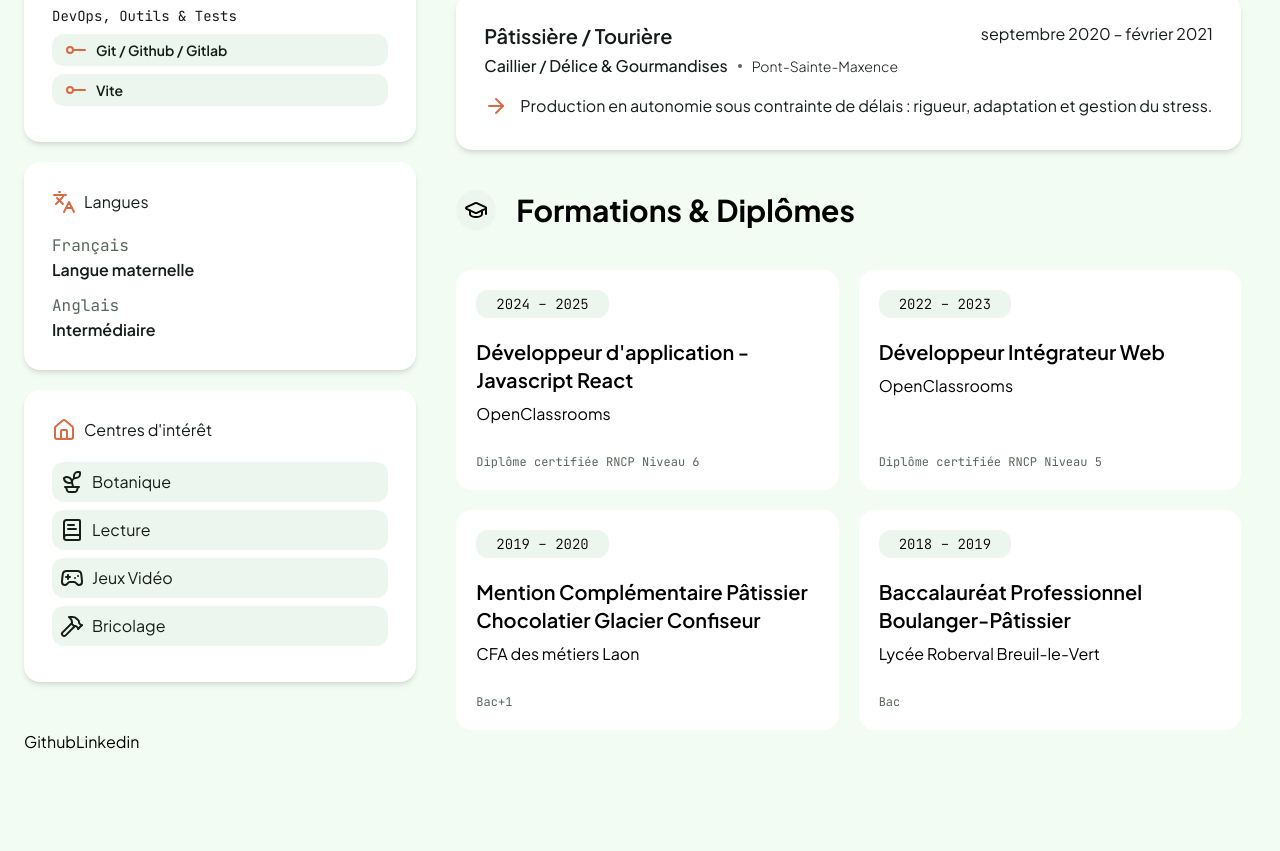
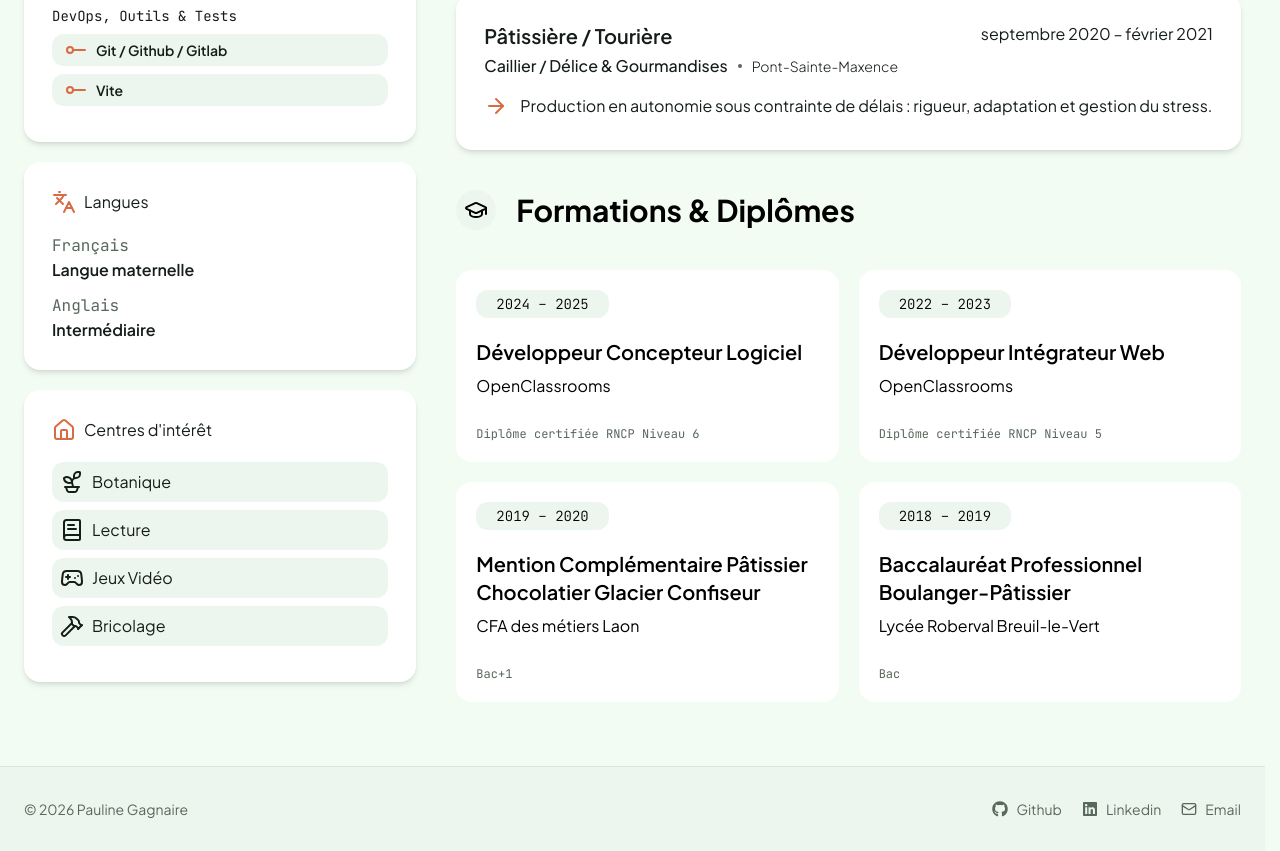
Before and after one commit to ShumiFr/mon-portfolio, a React (Vite) app: page /cv in a window 1280 px wide. Shown: the part 1063-1914 px from the top of the page. Before the commit the page ends 1817 px from the top, so only its background shows below. Built offline with nearby package versions, Linux system fonts and the light colour scheme.

Commit message:
Footer terminé, prochaine étape la page d'Accueil

```diff
--- a/package.json
+++ b/package.json
@@ -10,11 +10,12 @@
     "preview": "vite preview"
   },
   "dependencies": {
+    "@tailwindcss/vite": "^4.3.3",
     "@tanstack/react-router": "^1.170.44",
-    "@tailwindcss/vite": "^4.3.3",
     "lucide-react": "^1.56.0",
     "react": "^19.2.8",
     "react-dom": "^19.2.8",
+    "react-icons": "^5.7.0",
     "tailwindcss": "^4.3.3"
   },
   "devDependencies": {
--- a/src/data/cv.ts
+++ b/src/data/cv.ts
@@ -85,9 +85,9 @@ const formationsData = [
     niveau: "Diplôme certifiée RNCP Niveau 5",
   },
   {
-    id: "f-developpeur-application",
+    id: "f-developpeur-concepteur-logiciel",
     ecole: "OpenClassrooms",
-    diplome: "Développeur d'application - Javascript React",
+    diplome: "Développeur Concepteur Logiciel",
     dateDebut: "2024",
     dateFin: "2025",
     niveau: "Diplôme certifiée RNCP Niveau 6",
--- /dev/null
+++ b/src/features/Footer.tsx
@@ -0,0 +1,36 @@
+import cv from "../data/cv";
+import { FaGithub, FaLinkedin } from "react-icons/fa";
+import { Mail } from "lucide-react";
+
+export default function Footer() {
+  return (
+    <footer className="bg-surface border-t border-surface-fonce">
+      <div className="max-w-site mx-auto px-6 py-8 flex items-center justify-between text-sm text-texte-doux">
+        <span>
+          © {new Date().getFullYear()} {cv.profil.prenom} {cv.profil.nom}
+        </span>
+        <ul className="flex gap-5">
+          {cv.profil.github && (
+            <li>
+              <a className="hover:text-texte transition-colors flex items-center gap-2" target="_blank" rel="noreferrer" href={cv.profil.github}>
+                <FaGithub className="size-4" /> Github
+              </a>
+            </li>
+          )}
+          {cv.profil.linkedin && (
+            <li>
+              <a className="hover:text-texte transition-colors flex items-center gap-2" target="_blank" rel="noreferrer" href={cv.profil.linkedin}>
+                <FaLinkedin className="size-4" /> Linkedin
+              </a>
+            </li>
+          )}
+          <li>
+            <a className="hover:text-texte transition-colors flex items-center gap-2" href={`mailto:${cv.profil.email}`}>
+              <Mail className="size-4" /> Email
+            </a>
+          </li>
+        </ul>
+      </div>
+    </footer>
+  );
+}
--- /dev/null
+++ b/src/pages/Accueil.tsx
@@ -0,0 +1,10 @@
+export default function Accueil() {
+  return (
+    <>
+      <div>{/* Hero banner */}</div>
+      <div>{/* Projets à la Une */}</div>
+      <div>{/* Dernières réflexions & Veille */}</div>
+      <div>{/* Contact */}</div>
+    </>
+  );
+}
--- /dev/null
+++ b/src/pages/Cv.tsx
@@ -0,0 +1,107 @@
+import cv from "../data/cv";
+import ExperienceItem from "../features/cv/ExperienceItem";
+import { Briefcase, CodeXml, Compass, GraduationCap, House, Languages } from "lucide-react";
+import FormationItem from "../features/cv/FormationItem";
+import ListeCompetences from "../features/cv/ListeCompetences";
+import { ICONES_LOISIRS } from "../utils/icons";
+import Card from "../features/cv/Card";
+
+export default function CVPage() {
+  const experiencesTriees = [...cv.experiences].sort((a, b) => b.dateDebut.localeCompare(a.dateDebut));
+  const formationsTriees = [...cv.formations].sort((a, b) => b.dateDebut.localeCompare(a.dateDebut));
+
+  return (
+    <>
+      <header className="mt-10">
+        <h1 className="text-4xl font-bold mb-5">Mon Parcours & Compétences</h1>
+        <p className="mb-10">{cv.profil.description}</p>
+      </header>
+
+      <div className="flex flex-row gap-10">
+        {/*GAUCHE*/}
+        <div className="basis-1/3">
+          {/*Informations Clés*/}
+          <Card icone={Compass} titre="Informations Clés">
+            <dl className="grid grid-cols-2 gap-5">
+              <div className="rounded-xl bg-surface p-4">
+                <dt className="font-jet text-texte-doux">Localisation</dt>
+                <dd className="font-semibold">{cv.profil.ville}</dd>
+              </div>
+
+              <div className="rounded-xl bg-surface p-4">
+                <dt className="font-jet text-texte-doux">Expérience</dt>
+                <dd className="font-semibold">
+                  {cv.profil.experience} {cv.profil.experience > 1 ? "ans" : "an"}
+                </dd>
+              </div>
+            </dl>
+          </Card>
+
+          {/*Stack & Compétences*/}
+          <Card icone={CodeXml} titre="Stack & Compétences">
+            <ListeCompetences cv={cv} />
+          </Card>
+
+          {/*Langues*/}
+          <Card icone={Languages} titre="Langues">
+            <dl className="flex flex-col gap-3">
+              {cv.langues.map((langue) => (
+                <div key={langue.nom}>
+                  <dt className="font-jet text-texte-doux">{langue.nom}</dt>
+                  <dd className="font-semibold">{langue.niveau}</dd>
+                </div>
+              ))}
+            </dl>
+          </Card>
+
+          {/*Centres d'interêt*/}
+          <Card icone={House} titre="Centres d'intérêt">
+            <ul>
+              {cv.loisirs.map((loisir) => {
+                const Icone = ICONES_LOISIRS[loisir.icon];
+                return (
+                  <li key={loisir.nom} className="flex bg-surface my-2 p-2 rounded-xl gap-2">
+                    <Icone /> {loisir.nom}
+                  </li>
+                );
+              })}
+            </ul>
+          </Card>
+        </div>
+
+        {/*DROITE*/}
+        <div className="basis-2/3">
+          {/*Experiences Professionnelles*/}
+          <section>
+            <div className="flex gap-5 text-3xl items-center">
+              <div className="bg-surface p-2 rounded-full">
+                <Briefcase />
+              </div>
+              <h2 className="font-bold">Expériences Professionnelles</h2>
+            </div>
+            <div>
+              {experiencesTriees.map((experience) => (
+                <ExperienceItem key={experience.id} experience={experience} />
+              ))}
+            </div>
+          </section>
+
+          {/*Formations & Diplômes*/}
+          <section>
+            <div className="flex gap-5 text-3xl items-center my-10">
+              <div className="bg-surface p-2 rounded-full">
+                <GraduationCap />
+              </div>
+              <h2 className="font-bold">Formations & Diplômes</h2>
+            </div>
+            <div className="grid grid-cols-2 gap-5">
+              {formationsTriees.map((formation) => (
+                <FormationItem key={formation.id} formation={formation} />
+              ))}
+            </div>
+          </section>
+        </div>
+      </div>
+    </>
+  );
+}
--- a/src/routes/__root.tsx
+++ b/src/routes/__root.tsx
@@ -1,30 +1,20 @@
 import { createRootRoute, Outlet } from "@tanstack/react-router";
 import { TanStackRouterDevtools } from "@tanstack/react-router-devtools";
-import cv from "../data/cv";
 import NavBar from "../features/NavBar";
+import Footer from "../features/Footer";
 
 const RootLayout = () => (
   <>
-    <NavBar />
+    <div className="min-h-screen flex flex-col">
+      <NavBar />
 
-    <main className="max-w-site mx-auto px-6">
-      <Outlet />
-    </main>
+      <main className="flex-1 pb-16 max-w-site mx-auto px-6">
+        <Outlet />
+      </main>
 
-    <footer className="bg-fond">
-      <div className="max-w-site mx-auto px-6">
-        {cv.profil.github && (
-          <a target="_blank" href={cv.profil.github}>
-            Github
-          </a>
-        )}
-        {cv.profil.linkedin && (
-          <a target="_blank" href={cv.profil.linkedin}>
-            Linkedin
-          </a>
-        )}
-      </div>
-    </footer>
+      <Footer />
+    </div>
+
     <TanStackRouterDevtools />
   </>
 );
--- a/src/routes/cv.tsx
+++ b/src/routes/cv.tsx
@@ -1,112 +1,6 @@
 import { createFileRoute } from "@tanstack/react-router";
-import cv from "../data/cv";
-import ExperienceItem from "../features/cv/ExperienceItem";
-import { Briefcase, CodeXml, Compass, GraduationCap, House, Languages } from "lucide-react";
-import FormationItem from "../features/cv/FormationItem";
-import ListeCompetences from "../features/cv/ListeCompetences";
-import { ICONES_LOISIRS } from "../utils/icons";
-import Card from "../features/cv/Card";
+import CVPage from "../pages/Cv";
 
 export const Route = createFileRoute("/cv")({
-  component: CV,
+  component: CVPage,
 });
-
-function CV() {
-  const experiencesTriees = [...cv.experiences].sort((a, b) => b.dateDebut.localeCompare(a.dateDebut));
-  const formationsTriees = [...cv.formations].sort((a, b) => b.dateDebut.localeCompare(a.dateDebut));
-
-  return (
-    <>
-      <header className="mt-10">
-        <h1 className="text-4xl font-bold mb-5">Mon Parcours & Compétences</h1>
-        <p className="mb-10">{cv.profil.description}</p>
-      </header>
-
-      <div className="flex flex-row gap-10">
-        {/*GAUCHE*/}
-        <div className="basis-1/3">
-          {/*Informations Clés*/}
-          <Card icone={Compass} titre="Informations Clés">
-            <dl className="grid grid-cols-2 gap-5">
-              <div className="rounded-xl bg-surface p-4">
-                <dt className="font-jet text-texte-doux">Localisation</dt>
-                <dd className="font-semibold">{cv.profil.ville}</dd>
-              </div>
-
-              <div className="rounded-xl bg-surface p-4">
-                <dt className="font-jet text-texte-doux">Expérience</dt>
-                <dd className="font-semibold">
-                  {cv.profil.experience} {cv.profil.experience > 1 ? "ans" : "an"}
-                </dd>
-              </div>
-            </dl>
-          </Card>
-
-          {/*Stack & Compétences*/}
-          <Card icone={CodeXml} titre="Stack & Compétences">
-            <ListeCompetences cv={cv} />
-          </Card>
-
-          {/*Langues*/}
-          <Card icone={Languages} titre="Langues">
-            <dl className="flex flex-col gap-3">
-              {cv.langues.map((langue) => (
-                <div key={langue.nom}>
-                  <dt className="font-jet text-texte-doux">{langue.nom}</dt>
-                  <dd className="font-semibold">{langue.niveau}</dd>
-                </div>
-              ))}
-            </dl>
-          </Card>
-
-          {/*Centres d'interêt*/}
-          <Card icone={House} titre="Centres d'intérêt">
-            <ul>
-              {cv.loisirs.map((loisir) => {
-                const Icone = ICONES_LOISIRS[loisir.icon];
-                return (
-                  <li key={loisir.nom} className="flex bg-surface my-2 p-2 rounded-xl gap-2">
-                    <Icone /> {loisir.nom}
-                  </li>
-                );
-              })}
-            </ul>
-          </Card>
-        </div>
-
-        {/*DROITE*/}
-        <div className="basis-2/3">
-          {/*Experiences Professionnelles*/}
-          <section>
-            <div className="flex gap-5 text-3xl items-center">
-              <div className="bg-surface p-2 rounded-full">
-                <Briefcase />
-              </div>
-              <h2 className="font-bold">Expériences Professionnelles</h2>
-            </div>
-            <div>
-              {experiencesTriees.map((experience) => (
-                <ExperienceItem key={experience.id} experience={experience} />
-              ))}
-            </div>
-          </section>
-
-          {/*Formations & Diplômes*/}
-          <section>
-            <div className="flex gap-5 text-3xl items-center my-10">
-              <div className="bg-surface p-2 rounded-full">
-                <GraduationCap />
-              </div>
-              <h2 className="font-bold">Formations & Diplômes</h2>
-            </div>
-            <div className="grid grid-cols-2 gap-5">
-              {formationsTriees.map((formation) => (
-                <FormationItem key={formation.id} formation={formation} />
-              ))}
-            </div>
-          </section>
-        </div>
-      </div>
-    </>
-  );
-}
--- a/src/routes/index.tsx
+++ b/src/routes/index.tsx
@@ -1,18 +1,6 @@
 import { createFileRoute } from "@tanstack/react-router";
-import cv from "../data/cv";
+import Accueil from "../pages/Accueil";
 
 export const Route = createFileRoute("/")({
-  component: Index,
+  component: Accueil,
 });
-
-function Index() {
-  return (
-    <>
-      <h1>Mon Profil</h1>
-      <p>
-        Je m'appelle {cv.profil.nom} {cv.profil.prenom}, je suis{" "}
-        {cv.profil.metier}.
-      </p>
-    </>
-  );
-}
```
Also changed, not shown: 1 other file (tests, documents, lock files or other folders).
